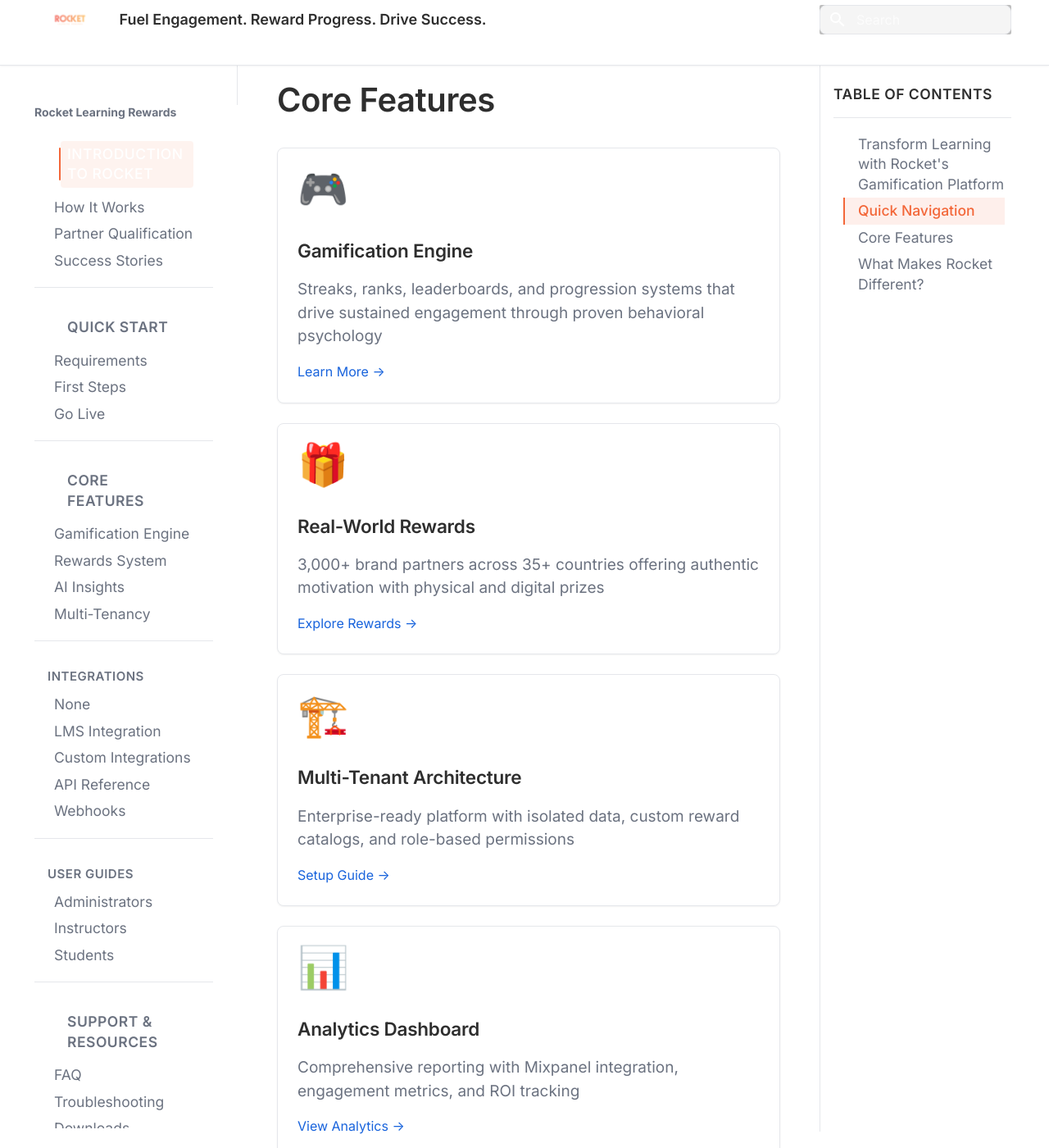
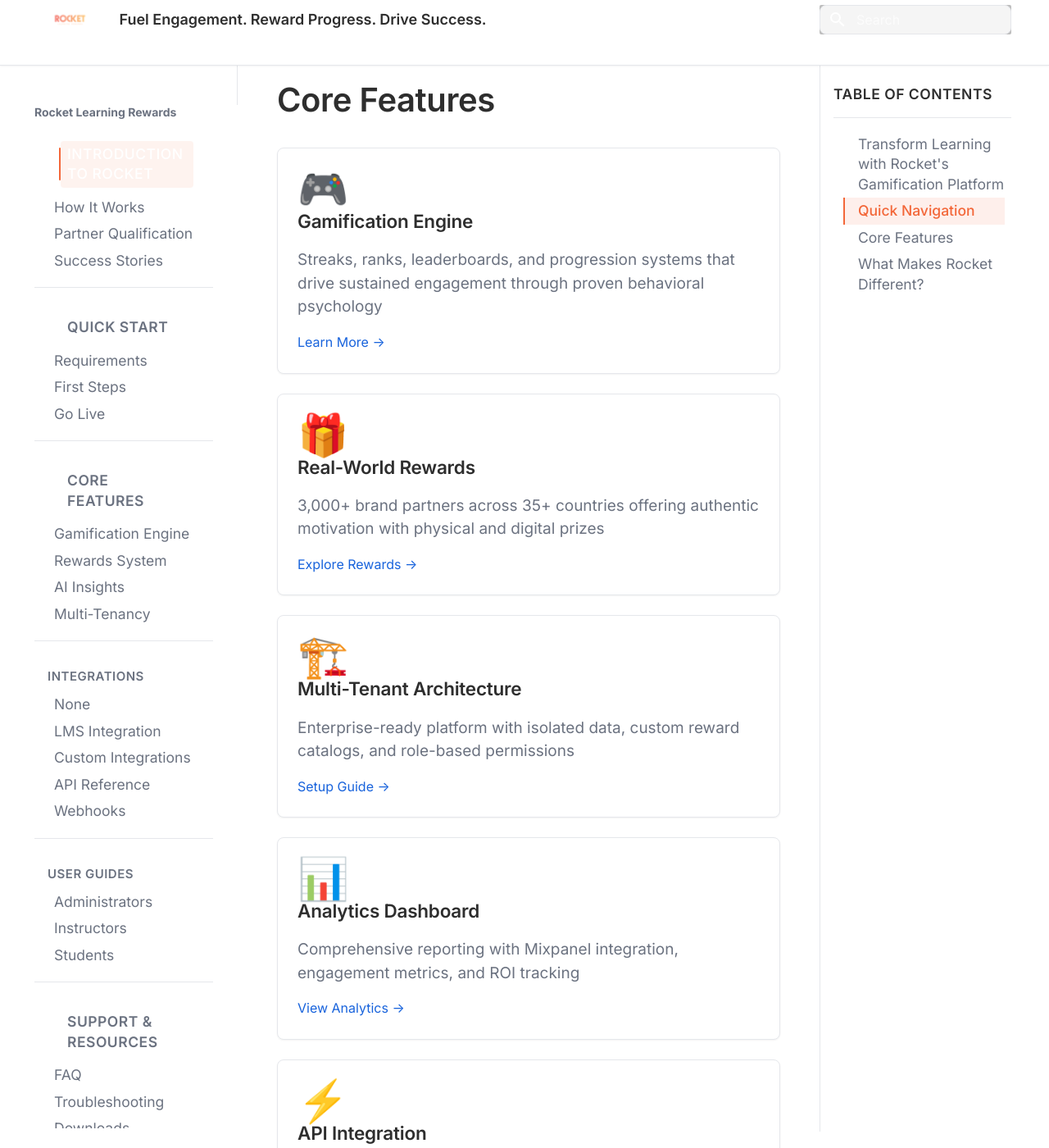
Before and after one commit to rey-rocket/Rocket-Docs, an MkDocs documentation site: the page built from docs/index.md, in a window 1280 px wide and 1400 px high, scrolled down 1514 px. Shown: the whole window at 82% size. Built offline with MkDocs 1.6.1 and Material for MkDocs 9.7.7, drawn with Linux system fonts in a browser that asks for light colours.

Commit message:
CSS SPECIFICITY FIX: Add !important declarations to override Material theme
- Add !important declarations to all cedar-nav-card and cedar-feature-card styles
- Increase CSS specificity with .md-typeset prefixes for stronger override
- Ensure card borders, shadows, padding, and grid layouts display correctly
- Fix Material theme conflicts that were preventing card styling from appearing

This addresses the CSS specificity issues where Material theme was overriding
our custom card styling, ensuring the Cedar-inspired card layout appears
as intended in the deployed site.

🤖 Generated with [Claude Code](https://claude.ai/code)

Co-Authored-By: Claude <noreply@anthropic.com>

```diff
--- a/docs/stylesheets/extra.css
+++ b/docs/stylesheets/extra.css
@@ -356,102 +356,108 @@ body {
 
 /* Navigation Cards Grid */
 .md-typeset .cedar-navigation-grid {
-  display: grid;
-  grid-template-columns: repeat(auto-fit, minmax(280px, 1fr));
-  gap: var(--spacing-lg);
-  margin: var(--spacing-xl) 0;
+  display: grid !important;
+  grid-template-columns: repeat(auto-fit, minmax(280px, 1fr)) !important;
+  gap: var(--spacing-lg) !important;
+  margin: var(--spacing-xl) 0 !important;
+  list-style: none !important;
 }
 
 .md-typeset .cedar-nav-card {
-  background: var(--white);
-  border: 1px solid var(--border-gray);
-  border-radius: var(--radius-md);
-  padding: var(--spacing-lg);
-  text-decoration: none;
-  color: inherit;
-  transition: all 0.3s ease;
-  position: relative;
-  overflow: hidden;
-  box-shadow: var(--shadow-sm);
-  display: block;
+  background: var(--white) !important;
+  border: 1px solid var(--border-gray) !important;
+  border-radius: var(--radius-md) !important;
+  padding: var(--spacing-lg) !important;
+  text-decoration: none !important;
+  color: inherit !important;
+  transition: all 0.3s ease !important;
+  position: relative !important;
+  overflow: hidden !important;
+  box-shadow: var(--shadow-sm) !important;
+  display: block !important;
+  margin-bottom: 0 !important;
 }
 
 .md-typeset .cedar-nav-card::before {
-  content: '';
-  position: absolute;
-  top: 0;
-  left: 0;
-  width: 100%;
-  height: 4px;
-  background: linear-gradient(90deg, var(--rocket-orange), var(--deep-blue));
-  transform: scaleX(0);
-  transform-origin: left;
-  transition: transform 0.3s ease;
+  content: '' !important;
+  position: absolute !important;
+  top: 0 !important;
+  left: 0 !important;
+  width: 100% !important;
+  height: 4px !important;
+  background: linear-gradient(90deg, var(--rocket-orange), var(--deep-blue)) !important;
+  transform: scaleX(0) !important;
+  transform-origin: left !important;
+  transition: transform 0.3s ease !important;
 }
 
 .md-typeset .cedar-nav-card:hover::before {
-  transform: scaleX(1);
+  transform: scaleX(1) !important;
 }
 
 .md-typeset .cedar-nav-card:hover {
-  transform: translateY(-4px);
-  box-shadow: var(--shadow-hover);
-  border-color: var(--rocket-orange);
+  transform: translateY(-4px) !important;
+  box-shadow: var(--shadow-hover) !important;
+  border-color: var(--rocket-orange) !important;
 }
 
 .md-typeset .cedar-nav-card h3 {
-  font-size: 1.25rem;
-  font-weight: 600;
-  color: var(--dark-gray);
-  margin-bottom: var(--spacing-sm);
-  line-height: 1.3;
-  margin-top: 0;
+  font-size: 1.25rem !important;
+  font-weight: 600 !important;
+  color: var(--dark-gray) !important;
+  margin-bottom: var(--spacing-sm) !important;
+  line-height: 1.3 !important;
+  margin-top: 0 !important;
 }
 
 .md-typeset .cedar-nav-card p {
-  font-size: 0.95rem;
-  color: var(--text-muted);
-  line-height: 1.5;
-  margin-bottom: var(--spacing-md);
+  font-size: 0.95rem !important;
+  color: var(--text-muted) !important;
+  line-height: 1.5 !important;
+  margin-bottom: var(--spacing-md) !important;
 }
 
 /* Feature Grid */
-.cedar-features-grid {
-  display: grid;
-  grid-template-columns: repeat(auto-fit, minmax(320px, 1fr));
-  gap: var(--spacing-lg);
-  margin: var(--spacing-xl) 0;
+.md-typeset .cedar-features-grid {
+  display: grid !important;
+  grid-template-columns: repeat(auto-fit, minmax(320px, 1fr)) !important;
+  gap: var(--spacing-lg) !important;
+  margin: var(--spacing-xl) 0 !important;
+  list-style: none !important;
 }
 
-.cedar-feature-card {
-  background: var(--white);
-  border: 1px solid var(--border-gray);
-  border-radius: var(--radius-md);
-  padding: var(--spacing-lg);
-  text-align: left;
-  transition: all 0.3s ease;
-  box-shadow: var(--shadow-sm);
+.md-typeset .cedar-feature-card {
+  background: var(--white) !important;
+  border: 1px solid var(--border-gray) !important;
+  border-radius: var(--radius-md) !important;
+  padding: var(--spacing-lg) !important;
+  text-align: left !important;
+  transition: all 0.3s ease !important;
+  box-shadow: var(--shadow-sm) !important;
+  display: block !important;
+  margin-bottom: 0 !important;
 }
 
-.cedar-feature-card:hover {
-  transform: translateY(-4px);
-  box-shadow: var(--shadow-hover);
-  border-color: var(--deep-blue);
+.md-typeset .cedar-feature-card:hover {
+  transform: translateY(-4px) !important;
+  box-shadow: var(--shadow-hover) !important;
+  border-color: var(--deep-blue) !important;
 }
 
-.cedar-feature-card h3 {
-  font-size: 1.125rem;
-  font-weight: 600;
-  color: var(--dark-gray);
-  margin-bottom: var(--spacing-sm);
-  line-height: 1.3;
+.md-typeset .cedar-feature-card h3 {
+  font-size: 1.125rem !important;
+  font-weight: 600 !important;
+  color: var(--dark-gray) !important;
+  margin-bottom: var(--spacing-sm) !important;
+  line-height: 1.3 !important;
+  margin-top: 0 !important;
 }
 
-.cedar-feature-card p {
-  color: var(--text-muted);
-  line-height: 1.5;
-  margin-bottom: var(--spacing-md);
-  font-size: 0.95rem;
+.md-typeset .cedar-feature-card p {
+  color: var(--text-muted) !important;
+  line-height: 1.5 !important;
+  margin-bottom: var(--spacing-md) !important;
+  font-size: 0.95rem !important;
 }
 
 /* ===== LINK STYLING ===== */
```
